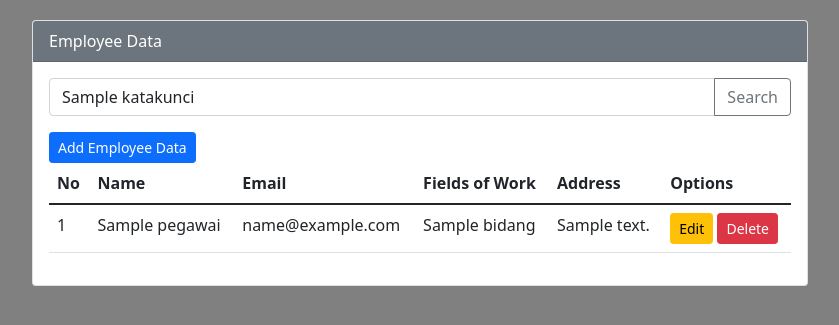
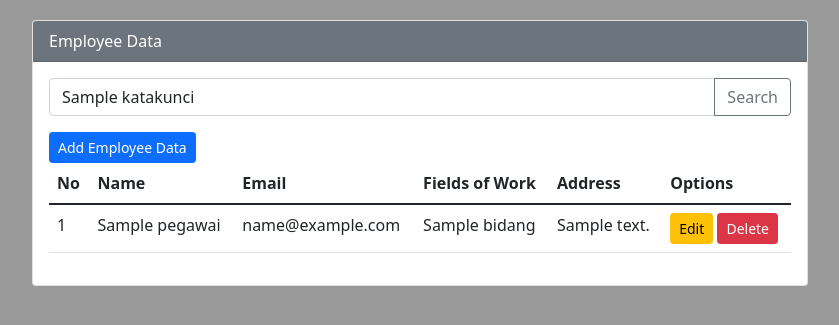
Before and after one commit to VinLvy/ci4-crud, a CodeIgniter 4 app: the page made by app/Views/pegawai_view.php in a window 1280 px wide. Shown: the top 325 px of the page, without its empty margins (220-1059 px from the left). Run offline with PHP 8.4 and a stand-in for CodeIgniter, Linux system fonts and the light colour scheme; the template is opened without the code that fills it: most values are stand-ins (such as "Sample title", 1, 10 or a date in 2020); data that the repository does not hold is empty; some libraries are stand-ins or nearby versions.

Commit message:
Revert "Update pegawai_view.php"
This reverts commit 9f7ad71c74a2a3a64fb9f1d58906539c27d29cf1.

```diff
--- a/app/Views/pegawai_view.php
+++ b/app/Views/pegawai_view.php
@@ -13,7 +13,7 @@
         }
 
         body {
-            background-color: gray;
+            background-color: #999;
 
         }
     </style>
```
